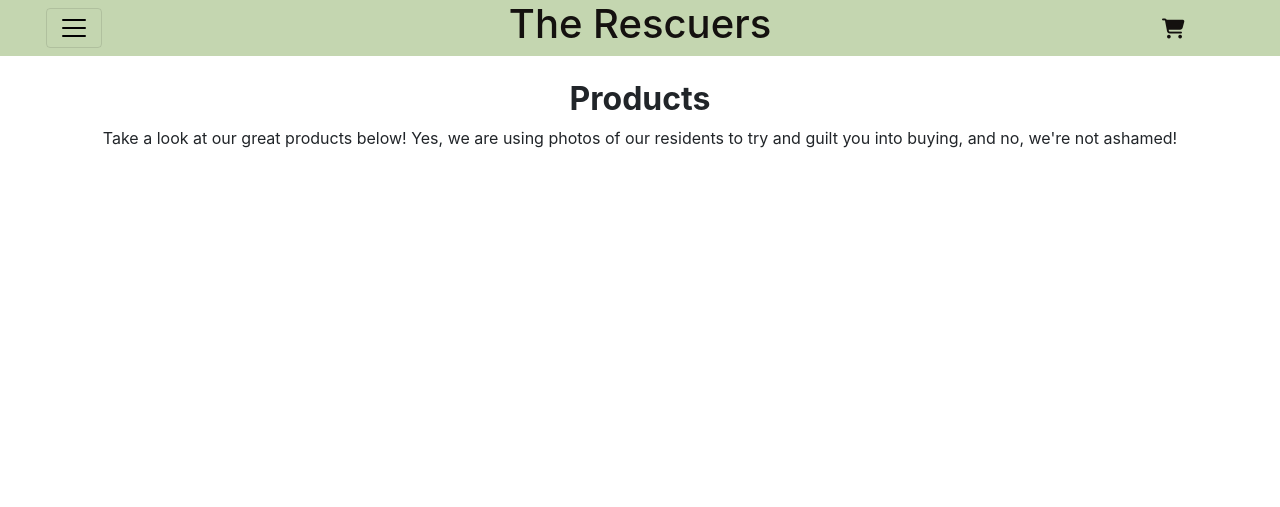
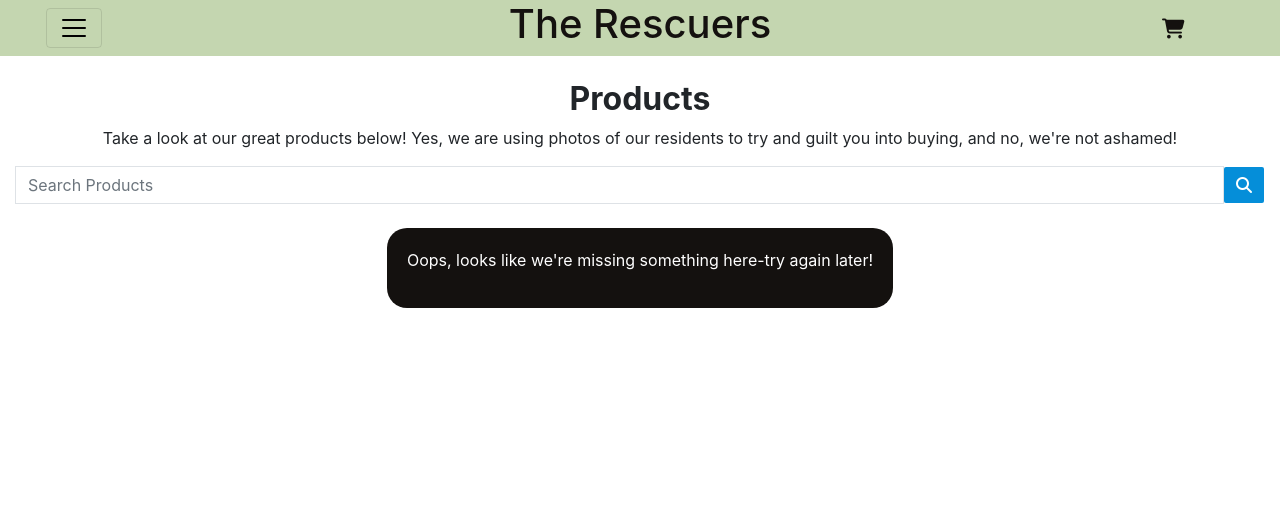
Before and after one commit to BenD2525/the_rescuers_p5, a Django app: page /products/ in a window 1280 px wide. Shown: the top 507 px of the page. Run offline with Django 4.2, Linux system fonts and the light colour scheme; data that the repository does not hold is empty; some libraries are stand-ins or nearby versions.

Commit message:
Add search/filter functionality to product list, add message for searches which find 0 products

```diff
--- a/products/templates/products/products_list.html
+++ b/products/templates/products/products_list.html
@@ -11,6 +11,18 @@
                 buying, and no, we're not ashamed!</p>
         </div>
     </div>
+    <form method="GET" action="{% url 'products:products_list' %}">
+        <div class="input-group w-100">
+            <input class="form-control border border-black rounded-0" type="text" name="search" placeholder="Search Products">
+            <div class="input-group-append">
+                <button class="form-control positive-button" type="submit">
+                    <span class="icon">
+                        <i class="fas fa-search"></i>
+                    </span>
+                </button>
+            </div>
+        </div>
+    </form>
     <div class="row mx-4 justify-content-center mb-4">
         {% for product in products %}
         <a href="{{ product.id }}" class="product-link">
@@ -22,6 +34,11 @@
             </div>
         </a>
         {% endfor %}
+        {% if not products %}
+        <div class="product-container text-center search-error-box my-4">
+            <p>Oops, looks like we're missing something here-try again later!</p>
+        </div>
+        {% endif %}
     </div>
 </div>
 {% endblock %}
--- a/products/views.py
+++ b/products/views.py
@@ -1,11 +1,14 @@
-from django.shortcuts import redirect, render
+from django.shortcuts import redirect, render, reverse
+from django.contrib import messages
 from .models import Product
+from django.db.models import Q
 
 
 def products_list(request):
     ''' Returns the products page.'''
     serialized_products = []
     products = Product.objects.all()
+    query = None
 
     for product in products:
         serialized_products.append({
@@ -15,10 +18,20 @@ def products_list(request):
             "image_url": product.image_url,
             "id": product.id,
         })
+
+    if 'search' in request.GET:
+        query = request.GET['search']
+        if not query:
+            messages.error(request, "Please enter search criteria")
+            return redirect(reverse('products:products_list'))
+
+        queries = Q(name__icontains=query) | Q(description__icontains=query)
+        serialized_products = products.filter(queries)
+
     context = {
-        "products": serialized_products
+        "products": serialized_products,
+        "search": query,
         }
-
     return render(request, 'products/products_list.html', context)
 
 
--- a/static/css/base.css
+++ b/static/css/base.css
@@ -207,3 +207,8 @@ html {
 .product-link:hover {
     text-decoration: none;
 }
+
+.search-error-box {
+    width: auto;
+    padding: 20px;
+}
```
